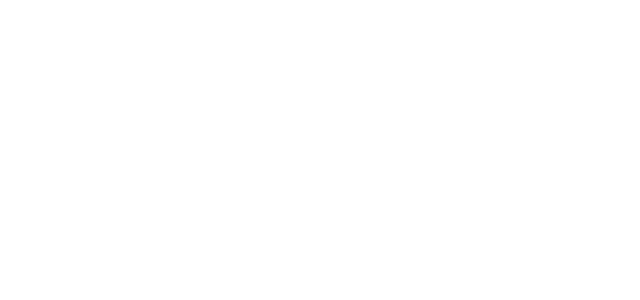
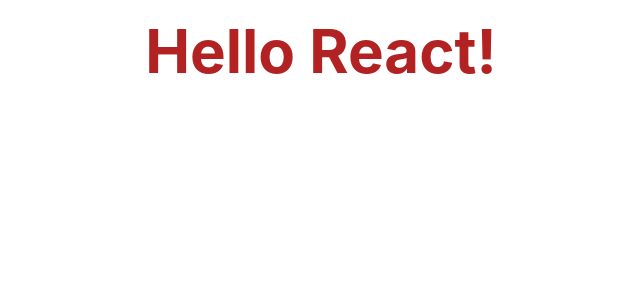
Before and after one commit to Ba1thazaar/Bernards-Taxi-Service, a React (Create React App) app in the folder bernards-taxi-service/: page / in a window 1280 px wide. Shown: the top 300 px of the page, without its empty margins (319-959 px from the left). Built offline with nearby package versions, Linux system fonts and the light colour scheme.

Commit message:
hello react

```diff
--- a/bernards-taxi-service/package.json
+++ b/bernards-taxi-service/package.json
@@ -35,6 +35,5 @@
       "last 1 firefox version",
       "last 1 safari version"
     ]
-  },
-  "homepage": "."
+  }
 }
--- a/bernards-taxi-service/src/index.js
+++ b/bernards-taxi-service/src/index.js
@@ -1,11 +1,9 @@
 import React from 'react';
-import ReactDOM from 'react-dom';
+import ReactDOM from 'react-dom/client';
 import './index.css';
 import App from './App';
 
-ReactDOM.render(
-  <React.StrictMode>
-    <App />
-  </React.StrictMode>,
-  document.getElementById('root')
-);
+const myFirstElement = <h1>Hello React!</h1>
+
+const root = ReactDOM.createRoot(document.getElementById('root'));
+root.render(myFirstElement)
```
